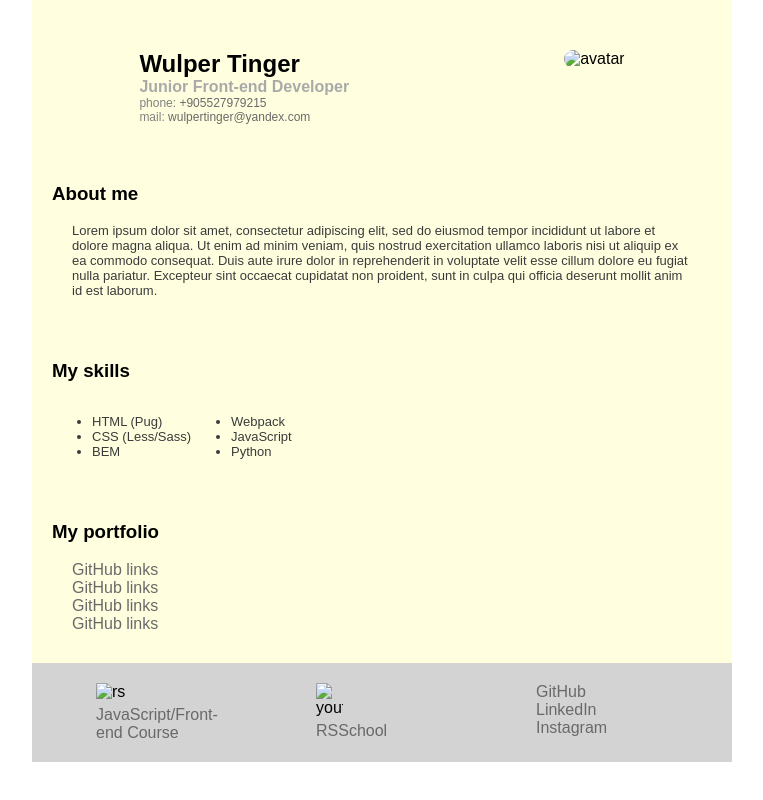
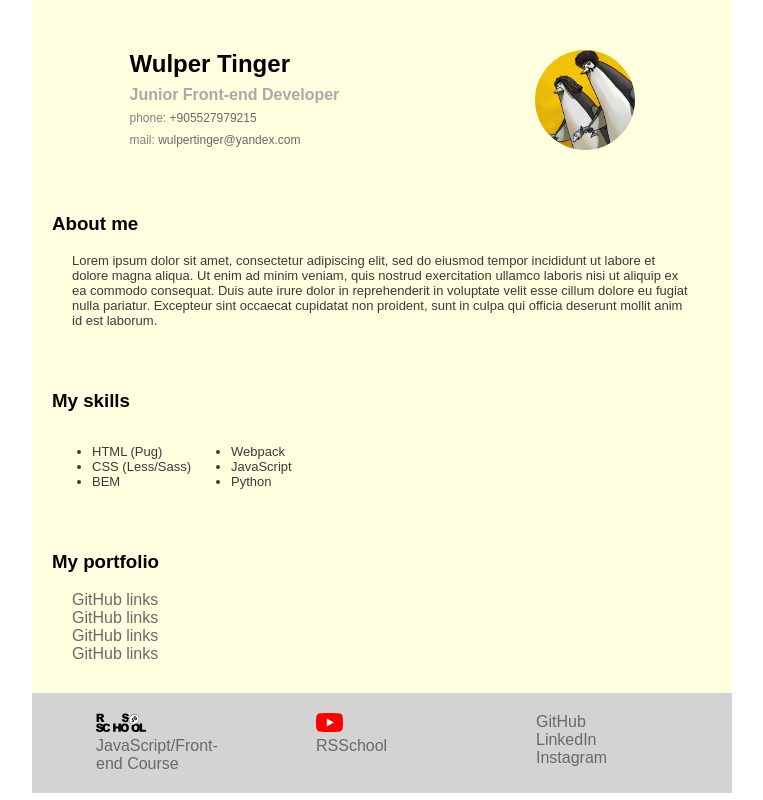
Before and after one commit to WulperTinger/rsschool-cv, a plain HTML site: page index.html in a window 1280 px wide. Shown: the whole page, without its empty margins (258-1021 px from the left). Drawn offline with Linux system fonts and the light colour scheme; the site is published under a folder, as on GitHub Pages, so addresses that start at the root find nothing.

Commit message:
update html

```diff
--- a/index.html
+++ b/index.html
@@ -18,7 +18,7 @@
           <div class="mail">mail: <a href="mail:wulpertinger@yandex.com">wulpertinger@yandex.com</a></div>
         </section>
         <section class="photo">
-          <img src="/src/avatar.jpg" alt="avatar">
+          <img src="src/avatar.jpg" alt="avatar">
         </section>
       </div>
     </header>
@@ -57,11 +57,11 @@
     </main>
     <footer class="footer">
       <div class="rs">
-        <img src="/src/rs.svg" alt="rs" width="50px">
+        <img src="src/rs.svg" alt="rs" width="50px">
         <a href="https://rs.school/js/">JavaScript/Front-end Course</a>
       </div>
       <div class="youtube">
-        <img src="/src/ut.svg" alt="youtube" width="27px">
+        <img src="src/ut.svg" alt="youtube" width="27px">
         <a href="https://www.youtube.com/c/RollingScopesSchool">RSSchool</a>
       </div>
       <div class="contacts">
```
